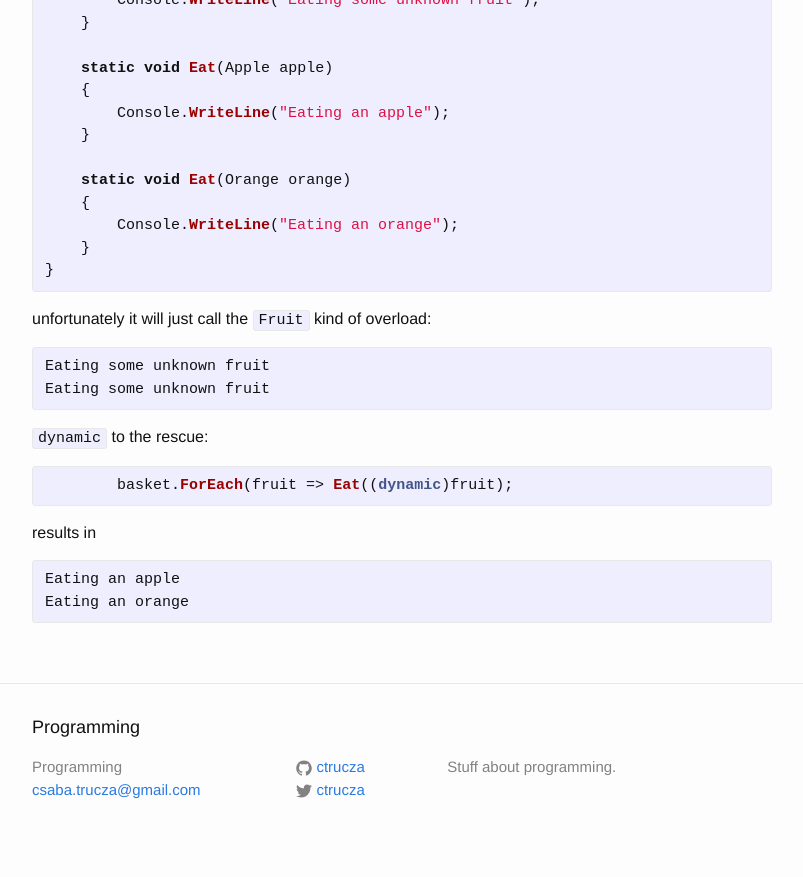
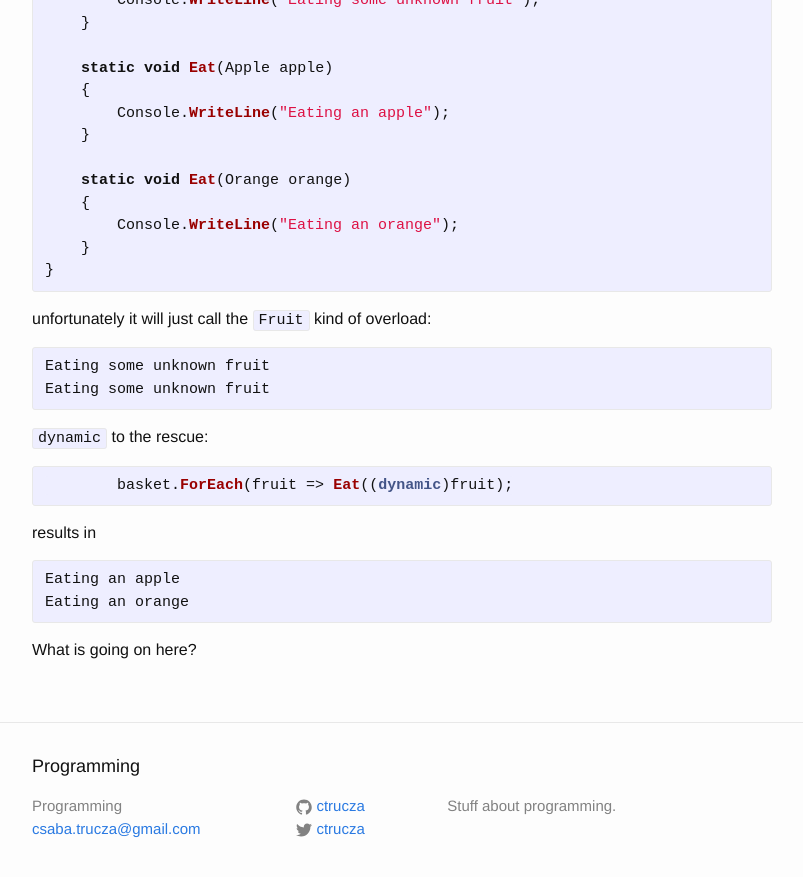
Before and after one commit to ctrucza/ctrucza.github.io, a Jekyll site: the page built from _posts/2014-11-06-dynamic.markdown, in a window 1280 px wide and 900 px high, scrolled down 1554 px. Shown: the top 877 px of the window, without its empty margins (238-1041 px from the left). Built offline with Jekyll 4.4.1, drawn with Linux system fonts in a browser that asks for light colours.

Commit message:
on dynamic

```diff
--- a/_posts/2014-11-06-dynamic.markdown
+++ b/_posts/2014-11-06-dynamic.markdown
@@ -101,3 +101,5 @@ results in
 Eating an apple
 Eating an orange
 </pre>
+
+What is going on here?
```
